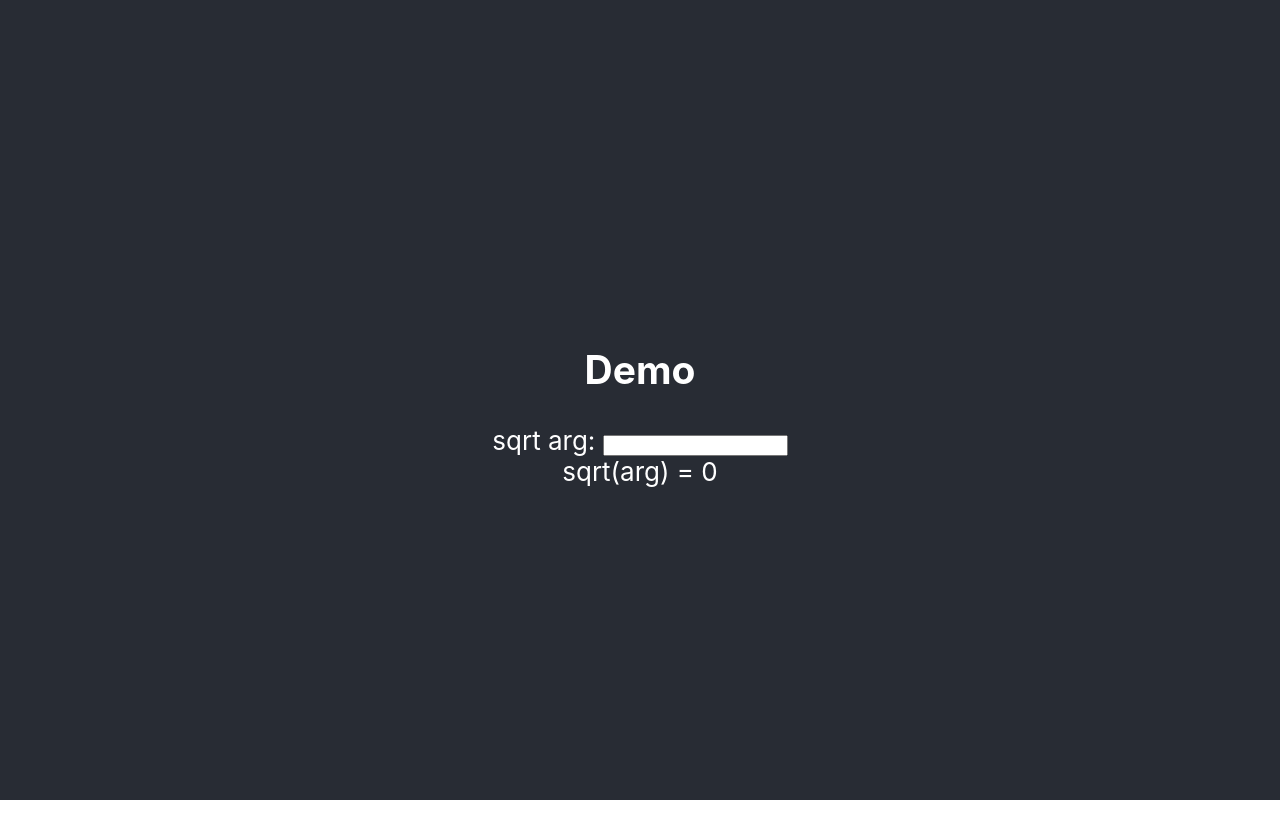
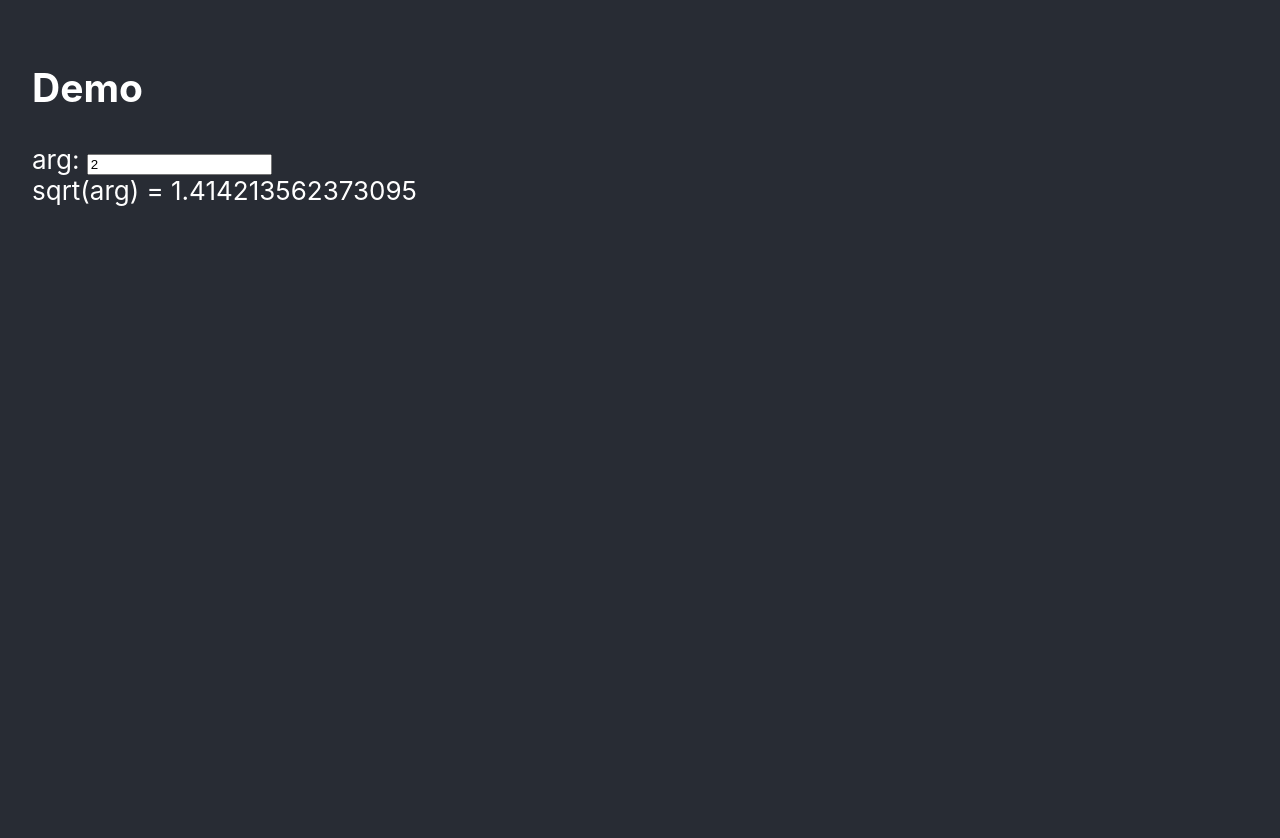
Before and after one commit to mauget/ts-main, a React (Create React App) app: page / in a window 1280 px wide. Shown: the top 838 px of the page. Before the commit the page ends 800 px from the top, so only its background shows below. Built offline with nearby package versions, Linux system fonts and the light colour scheme.

Commit message:
Newton-Raphson sort tested

```diff
--- a/src/App.css
+++ b/src/App.css
@@ -1,16 +1,5 @@
 .App {
   text-align: center;
-}
-
-.App-logo {
-  height: 40vmin;
-  pointer-events: none;
-}
-
-@media (prefers-reduced-motion: no-preference) {
-  .App-logo {
-    animation: App-logo-spin infinite 20s linear;
-  }
 }
 
 .App-header {
@@ -18,21 +7,9 @@
   min-height: 100vh;
   display: flex;
   flex-direction: column;
-  align-items: center;
-  justify-content: center;
+  align-items: flex-start;
+  justify-content: flex-start;
   font-size: calc(10px + 2vmin);
   color: white;
+  padding: 2rem;
 }
-
-.App-link {
-  color: #61dafb;
-}
-
-@keyframes App-logo-spin {
-  from {
-    transform: rotate(0deg);
-  }
-  to {
-    transform: rotate(360deg);
-  }
-}
--- a/src/App.js
+++ b/src/App.js
@@ -3,9 +3,10 @@ import sqrt from './sqrtNM';
 import { useState } from 'react';
 
 function App() {
-    const [sqrtArg, setSqrtArg] = useState('');
-    const handleChange = (evt) => {
-        setSqrtArg(evt.currentTarget.value);
+    const [sqrtArg, setSqrtArg] = useState(2);
+    const handleChange = (event) => {
+        const { currentTarget } = event;
+        setSqrtArg(currentTarget.value);
     };
 
     return (
@@ -13,8 +14,8 @@ function App() {
             <header className="App-header">
                 <h2>Demo</h2>
                 <label>
-                    sqrt arg:&nbsp;
-                    <input type="text" value={sqrtArg} onChange={handleChange} />
+                    arg:&nbsp;
+                    <input type="text" value={sqrtArg} onChange={handleChange}/>
                 </label>
                 <div>sqrt(arg) = {sqrt(sqrtArg)}</div>
             </header>
--- a/src/sqrtNM.js
+++ b/src/sqrtNM.js
@@ -1,4 +1,16 @@
 function sqrtNM(arg){
-    return Math.sqrt(arg);
+    const GUESS = arg / 3;
+    // In finding the zero of f(x) = x2 − a, e have f′(x) = 2x
+    const epsilon = 0.0000001;
+    let x0;
+    let x1 = GUESS;
+    do {
+        x0 = x1;
+        const fx = (x)=> x * x - arg;
+        const fxp = (x) => 2 * x;
+        x1  = x0 - fx(x0) / fxp(x0);
+    } while((Math.abs(x1 - x0) > epsilon));
+
+    return x1;
 }
 export default sqrtNM;
```
Also changed, not shown: 1 other file (tests, documents, lock files or other folders).
